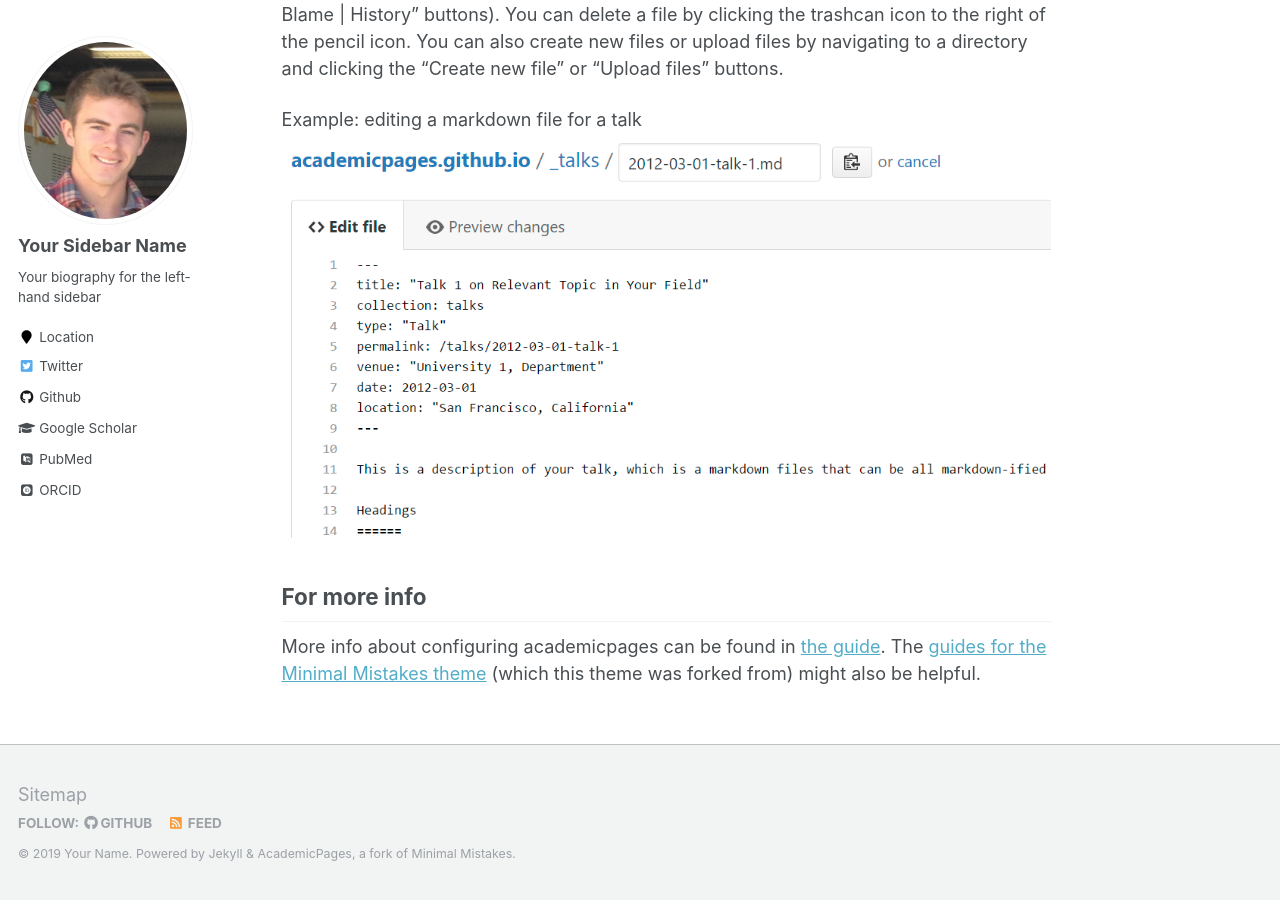
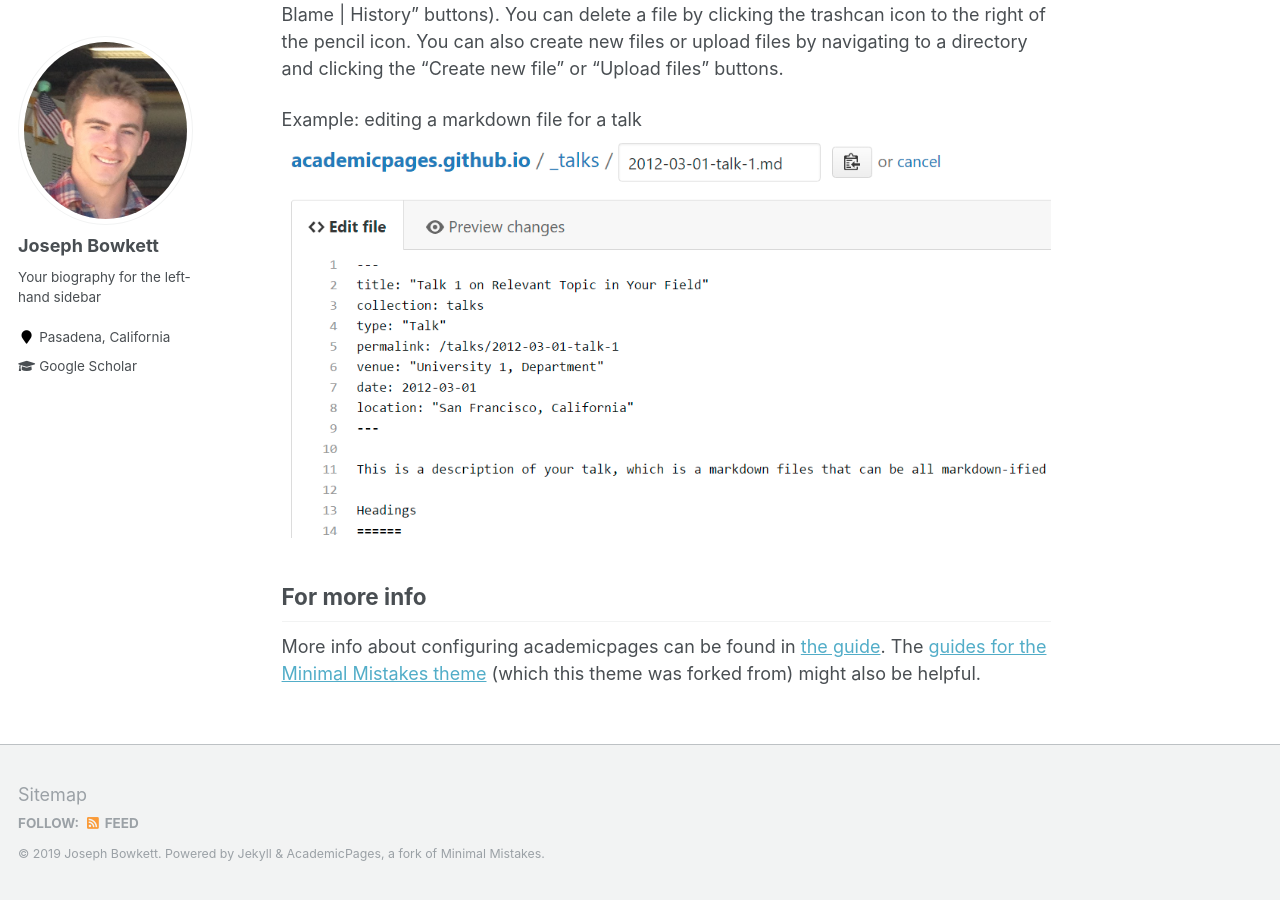
Before and after one commit to JosephBowkett/josephbowkett.github.io, a Jekyll site: the page built from _pages/about.md, in a window 1280 px wide and 900 px high, scrolled down 2463 px. Built offline with Jekyll 4.4.1, drawn with Linux system fonts in a browser that asks for light colours; some web fonts are replaced; some of the changed text lies outside the part shown.

Commit message:
Format changes

```diff
--- a/_config.yml
+++ b/_config.yml
@@ -7,11 +7,11 @@
 
 # Site Settings
 locale                   : "en-US"
-title                    : "Your Name / Site Title"
+title                    : "Joseph Bowkett"
 title_separator          : "-"
-name                     : &name "Your Name"
-description              : &description "personal description"
-url                      : https://academicpages.github.io # the base hostname & protocol for your site e.g. "https://mmistakes.github.io"
+name                     : &name "Joseph Bowkett"
+description              : &description "PhD Candidate, Caltech"
+url                      : https://joseph-bowkett.com # the base hostname & protocol for your site e.g. "https://mmistakes.github.io"
 baseurl                  : "" # the subpath of your site, e.g. "/blog"
 repository               : "academicpages/academicpages.github.io"
 teaser                   :  # filename of teaser fallback teaser image placed in /images/, .e.g. "500x300.png"
@@ -80,13 +80,13 @@ analytics:
 
 # Site Author
 author:
-  name             : "Your Sidebar Name"
+  name             : "Joseph Bowkett"
   avatar           : "profile.png"
   bio              : "Your biography for the left-hand sidebar"
-  location         : "Location"
+  location         : "Pasadena, California"
   employer         :
-  pubmed           : "https://www.ncbi.nlm.nih.gov/pubmed/?term=john+snow"
-  googlescholar    : "http://yourfullgooglescholarurl.com"
+  pubmed           :
+  googlescholar    : "https://scholar.google.com/citations?user=Gacl34sAAAAJ"
   email            :
   researchgate     :  # example: "https://www.researchgate.net/profile/yourprofile"
   uri              :
@@ -96,20 +96,20 @@ author:
   flickr           :
   facebook         :
   foursquare       :
-  github           : "academicpages"
+  github           : # "academicpages"
   google_plus      :
   keybase          :
   instagram        :
   impactstory      : #"https://profiles.impactstory.org/u/xxxx-xxxx-xxxx-xxxx"
   lastfm           :
   linkedin         :
-  orcid            : "http://orcid.org/yourorcidurl"
+  orcid            :
   pinterest        :
   soundcloud       :
   stackoverflow    : # http://stackoverflow.com/users/123456/username
   steam            :
   tumblr           :
-  twitter          : "replacethistwitterhandle"
+  twitter          : # "replacethistwitterhandle"
   vine             :
   weibo            :
   xing             :
```
